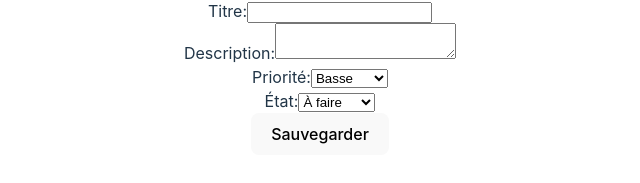
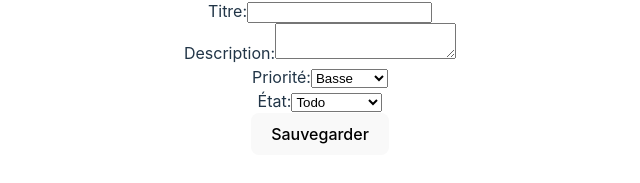
Before and after one commit to mohcine-ynov/board, a React (Vite) app in the folder Board/: page /tasks in a window 1280 px wide. Shown: the part 323-506 px from the top of the page, without its empty margins (320-960 px from the left). Built offline with nearby package versions, Linux system fonts and the light colour scheme.

Commit message:
update the name of the state

```diff
--- a/Board/src/components/taskForm/TaskForm.tsx
+++ b/Board/src/components/taskForm/TaskForm.tsx
@@ -86,9 +86,9 @@ function TaskForm() {
           value={formData.state}
           onChange={handleChange}
         >
-          <option value="À faire">À faire</option>
-          <option value="En cours">En cours</option>
-          <option value="Terminée">Terminée</option>
+          <option value="Todo">Todo</option>
+          <option value="In Progress">In Progress</option>
+          <option value="Done">Done</option>
         </select>
       </label>
       <br />
```
